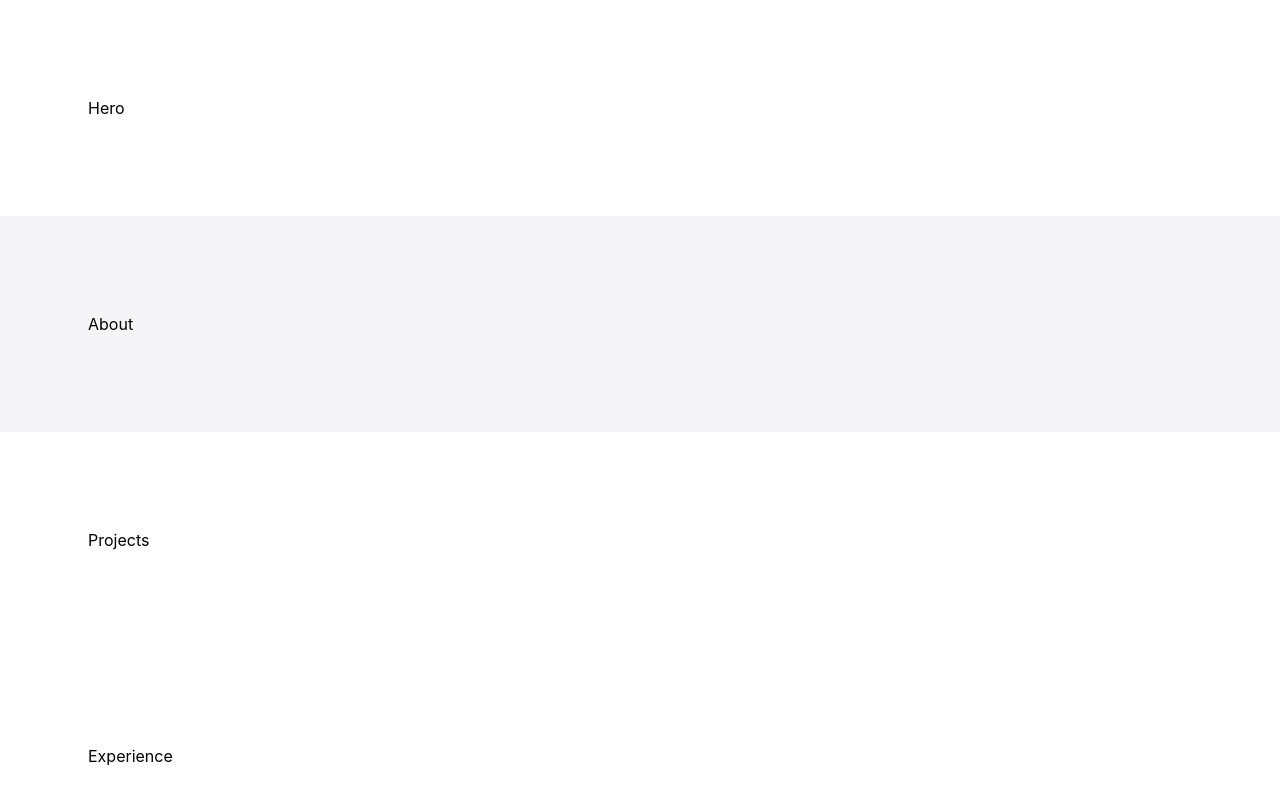
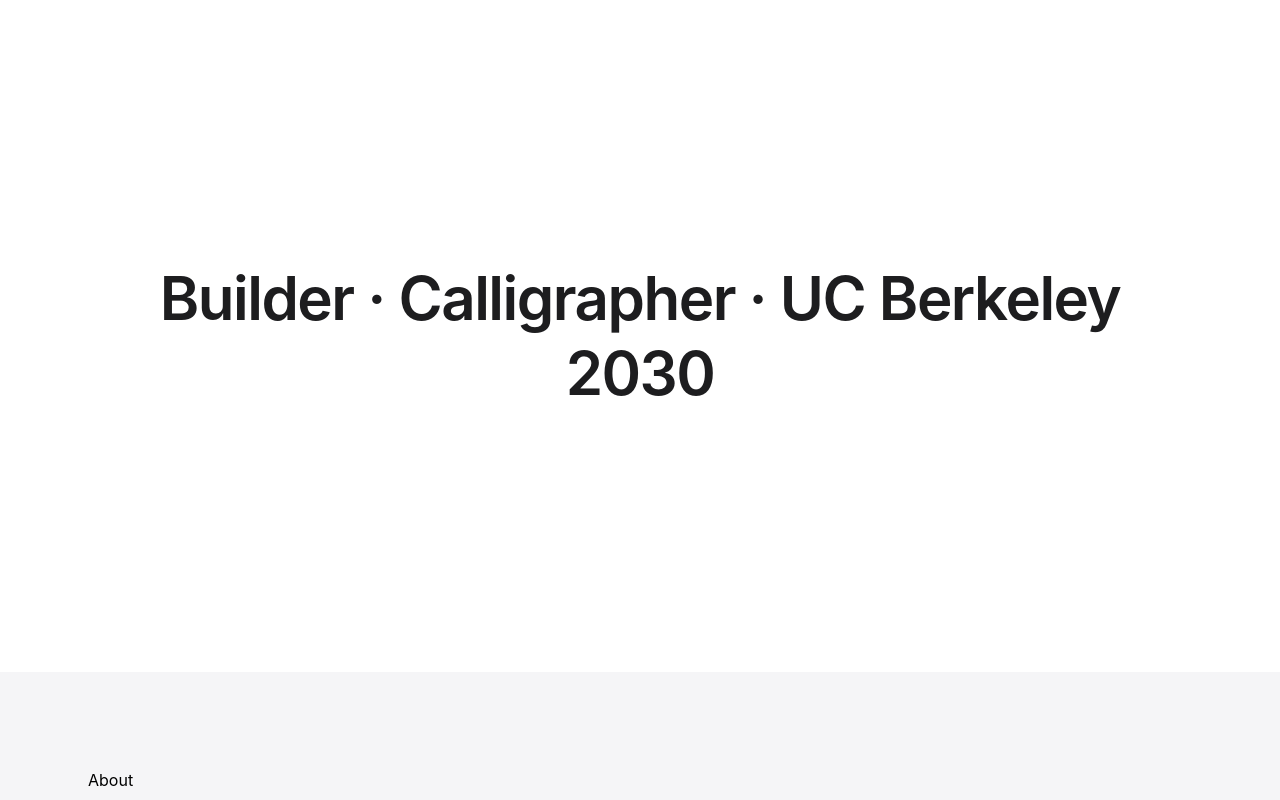
Before and after one commit to stevenli2007-del/stevenli-website, a React (Vite) app: page / in a window 1280 px wide. Shown: the top 800 px of the page. Built offline with nearby package versions, Linux system fonts and the light colour scheme.

Commit message:
feat(1-3): Hero — positioning tagline, minimal background
- site.ts (new): SiteInfo name/tagline, owns hero copy per no-hardcoded-copy rule
- Database.md §5 + TechStack.md §4: contract updated for site.ts
- h1 per Design.md tier scale, 60vh vertically centered

```diff
--- a/src/components/Hero.tsx
+++ b/src/components/Hero.tsx
@@ -1,12 +1,18 @@
 import Section from './Section'
+import { siteInfo } from '../data/site'
 
-// Task 1-3 实现正式内容；当前为结构占位
-// Hero 是首屏，不使用统一 section 间距（py 由 1-3 定），但容器宽度仍走 Section
+// Task 1-3 — Hero（PRD 4.1）
+// 定位句 + 极简背景；笔迹水印留到 Phase 3。
+// h1 层级按 Design.md §3：text-5xl md:text-6xl font-semibold tracking-tight leading-tight
 
 export default function Hero() {
   return (
     <Section id="hero" tone="default">
-      <p>Hero</p>
+      <div className="flex min-h-[60vh] items-center justify-center">
+        <h1 className="text-center text-5xl font-semibold tracking-tight leading-tight text-[#1D1D1F] md:text-6xl">
+          {siteInfo.tagline}
+        </h1>
+      </div>
     </Section>
   )
 }
--- /dev/null
+++ b/src/data/site.ts
@@ -0,0 +1,12 @@
+// Database.md §5 — SiteInfo（站点级文案；Hero 定位句）
+// Phase 3 可在此扩展 Hero 副标题等站点级字段。
+
+export interface SiteInfo {
+  name: string;                 // 站点标题 / 姓名
+  tagline: string;              // Hero 定位句
+}
+
+export const siteInfo: SiteInfo = {
+  name: "Steven Li",
+  tagline: "Builder · Calligrapher · UC Berkeley 2030",
+}
```
Also changed, not shown: 2 other files (tests, documents, lock files or other folders).
